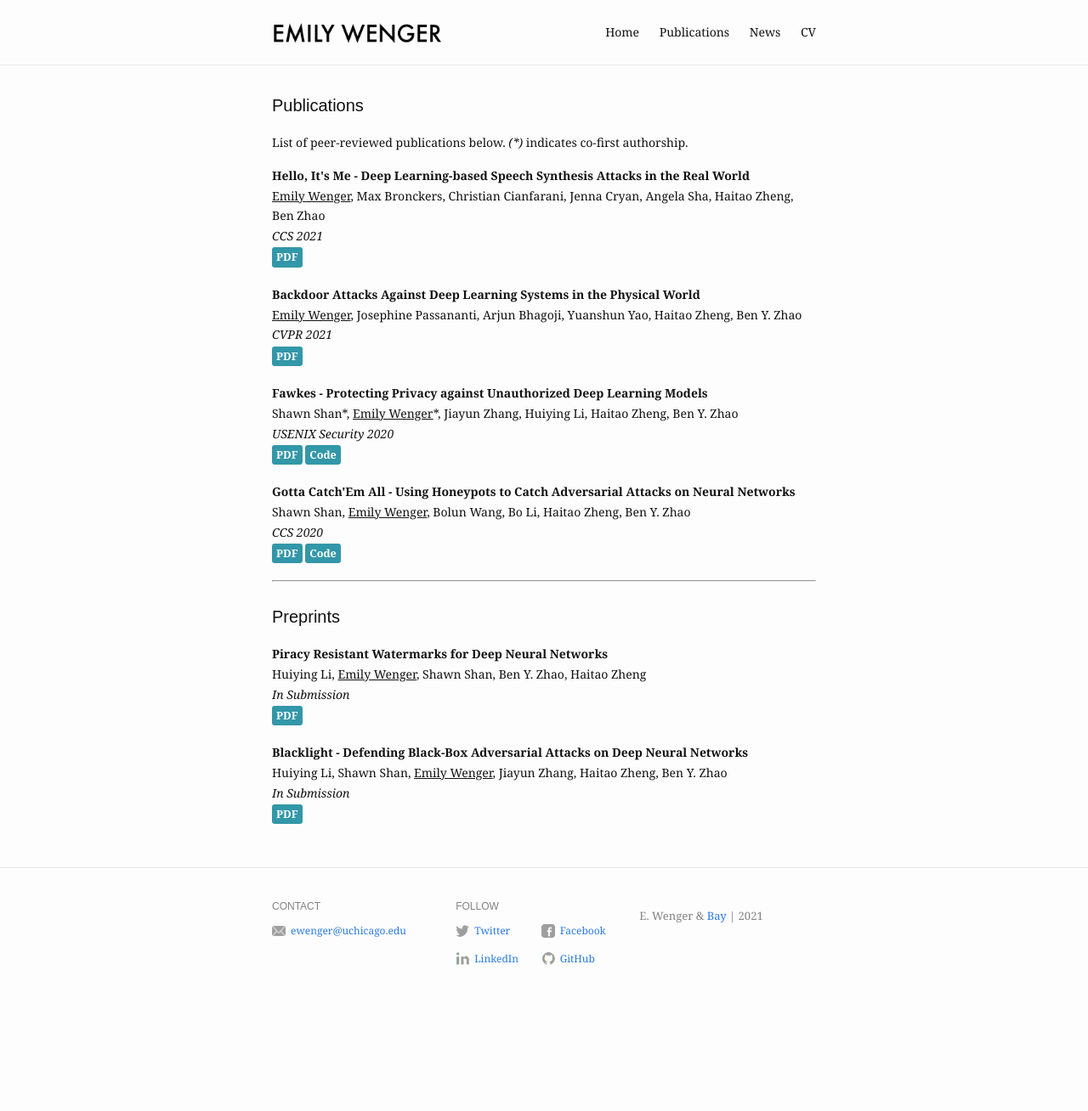
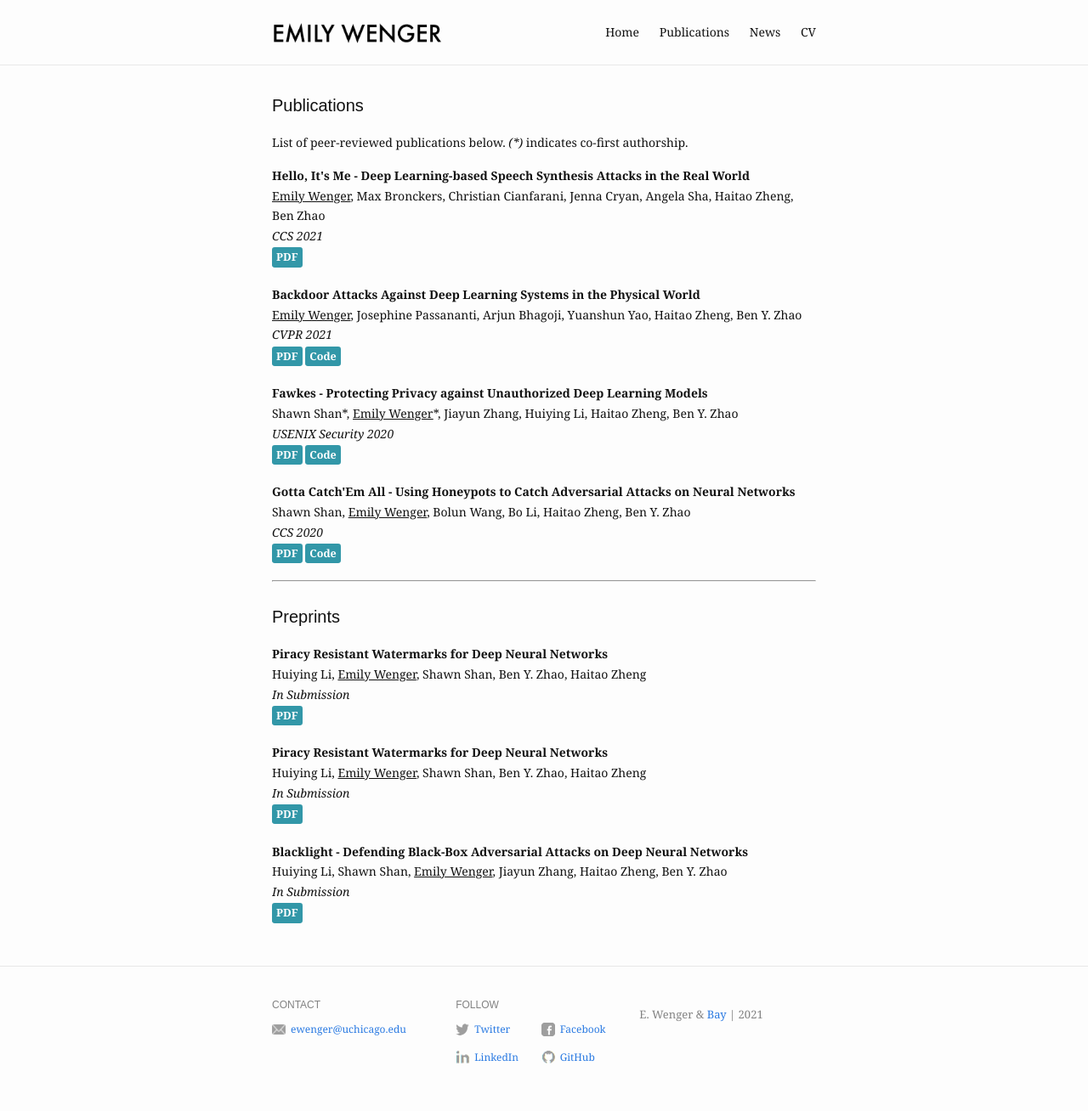
Before and after one commit to emilywenger/emilywenger.github.io, a Jekyll site: the page built from publications.md, in a window 1280 px wide. Shown: the whole page at 85% size. Built offline with Jekyll 4.4.1, drawn with Linux system fonts in a browser that asks for light colours; before the commit the page ends 1192 px from its top, so only the background shows below that.

Commit message:
updated publications

```diff
--- a/publications.md
+++ b/publications.md
@@ -33,6 +33,13 @@ preprints:
 - title: Piracy Resistant Watermarks for Deep Neural Networks
   authors: Huiying Li, <u>Emily Wenger</u>, Shawn Shan, Ben Y. Zhao, Haitao Zheng
   conference: In Submission
+  paperlink: https://arxiv.org/pdf/2112.04558.pdf
+  codelink: NA
+
+
+- title: Piracy Resistant Watermarks for Deep Neural Networks
+  authors: Huiying Li, <u>Emily Wenger</u>, Shawn Shan, Ben Y. Zhao, Haitao Zheng
+  conference: In Submission
   paperlink: https://arxiv.org/pdf/1910.01226.pdf
   codelink: NA
 
```
Also changed, not shown: other parts of publications.md (+1 -1 lines).
